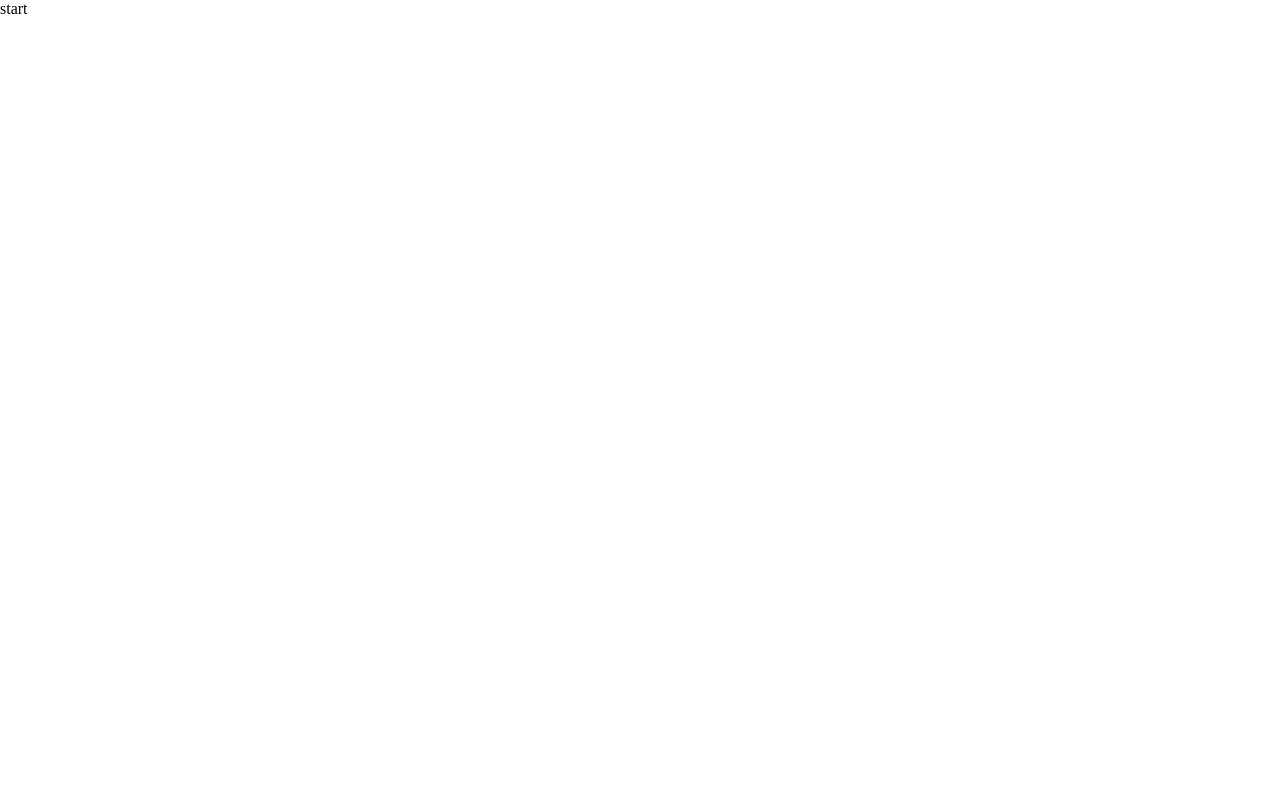
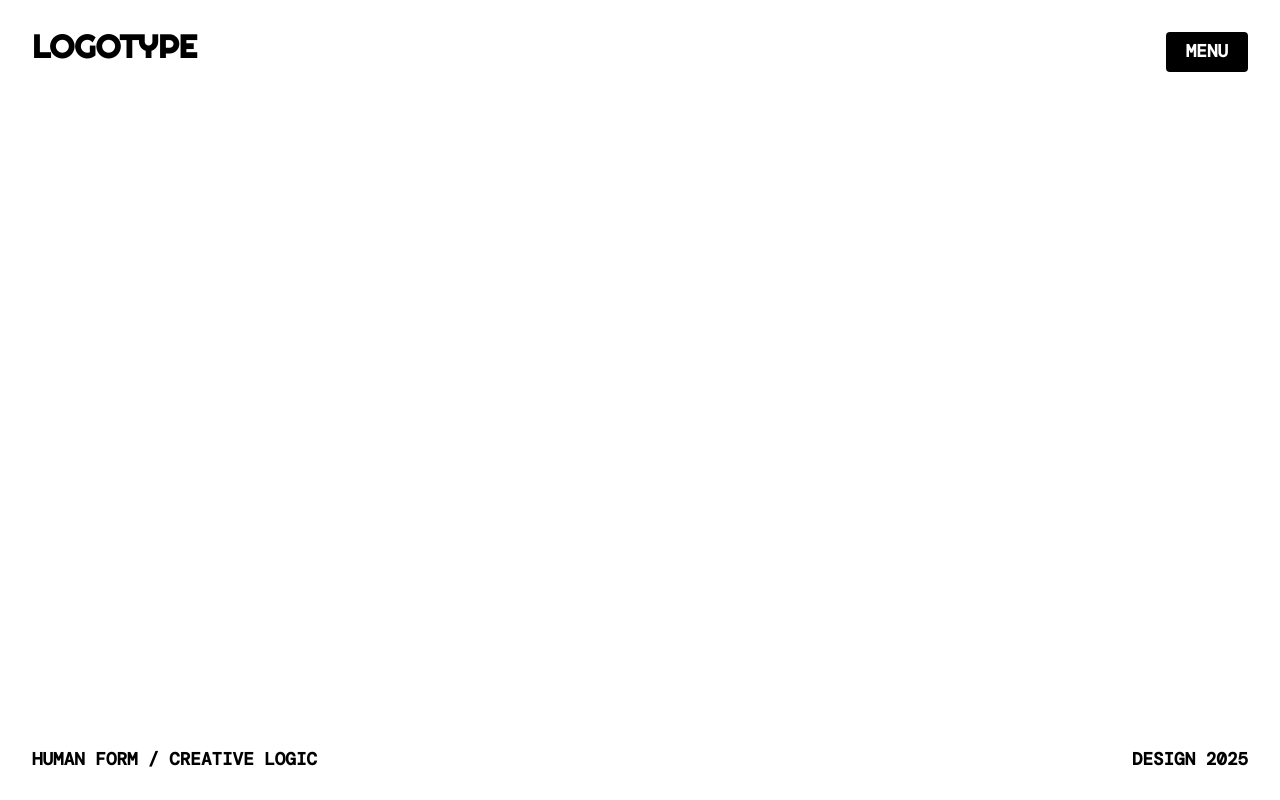
Before and after one commit to freetimezp/usefull-things-385-hero, a website built with Vite: page index.html in a window 1280 px wide. Built offline with nearby package versions, Linux system fonts and the light colour scheme; a web font is replaced by a local one.

Commit message:
02. usefull-things-385-hero. UI.

```diff
--- a/index.html
+++ b/index.html
@@ -10,7 +10,23 @@
     </head>
 
     <body>
-        start
+        <nav>
+            <div class="site-name">
+                <a href="#">Logotype</a>
+            </div>
+            <div class="menu">
+                <p>Menu</p>
+            </div>
+        </nav>
+
+        <section class="hero">
+            <canvas></canvas>
+
+            <div class="hero-footer">
+                <p>Human form / Creative logic</p>
+                <p>Design 2025</p>
+            </div>
+        </section>
 
         <script type="module" src="./src/assets/js/main.js"></script>
     </body>
--- a/src/assets/css/style.css
+++ b/src/assets/css/style.css
@@ -1,3 +1,5 @@
+@import url("https://fonts.googleapis.com/css2?family=DM+Mono:ital,wght@0,300;0,400;0,500;1,300;1,400;1,500&family=Righteous&display=swap");
+
 * {
     padding: 0;
     margin: 0;
@@ -9,3 +11,67 @@
 a {
     text-decoration: none;
 }
+
+body {
+    font-family: "DM Mono";
+}
+
+a,
+p {
+    text-transform: uppercase;
+    color: #000;
+    font-size: 1.1rem;
+    font-weight: 600;
+    line-height: 0.9;
+    display: block;
+}
+
+nav {
+    position: fixed;
+    width: 100%;
+    padding: 2rem;
+    display: flex;
+    align-items: flex-start;
+    justify-content: space-between;
+    z-index: 2;
+}
+
+.site-name a {
+    width: 4rem;
+    font-family: "Righteous";
+    font-size: 2rem;
+}
+
+.menu p {
+    padding: 0.75rem 1.25rem;
+    border-radius: 0.25rem;
+    background-color: #000;
+    color: #fff;
+}
+
+.hero {
+    position: relative;
+    width: 100%;
+    height: 100svh;
+    overflow: hidden;
+}
+
+canvas {
+    position: absolute;
+    top: 0;
+    left: 0;
+    width: 100%;
+    height: 100%;
+    z-index: 1;
+}
+
+.hero-footer {
+    position: absolute;
+    bottom: 0;
+    width: 100%;
+    padding: 2rem;
+    display: flex;
+    justify-content: space-between;
+    align-items: flex-end;
+    z-index: 2;
+}
```
Also changed, not shown: 1 other file.
